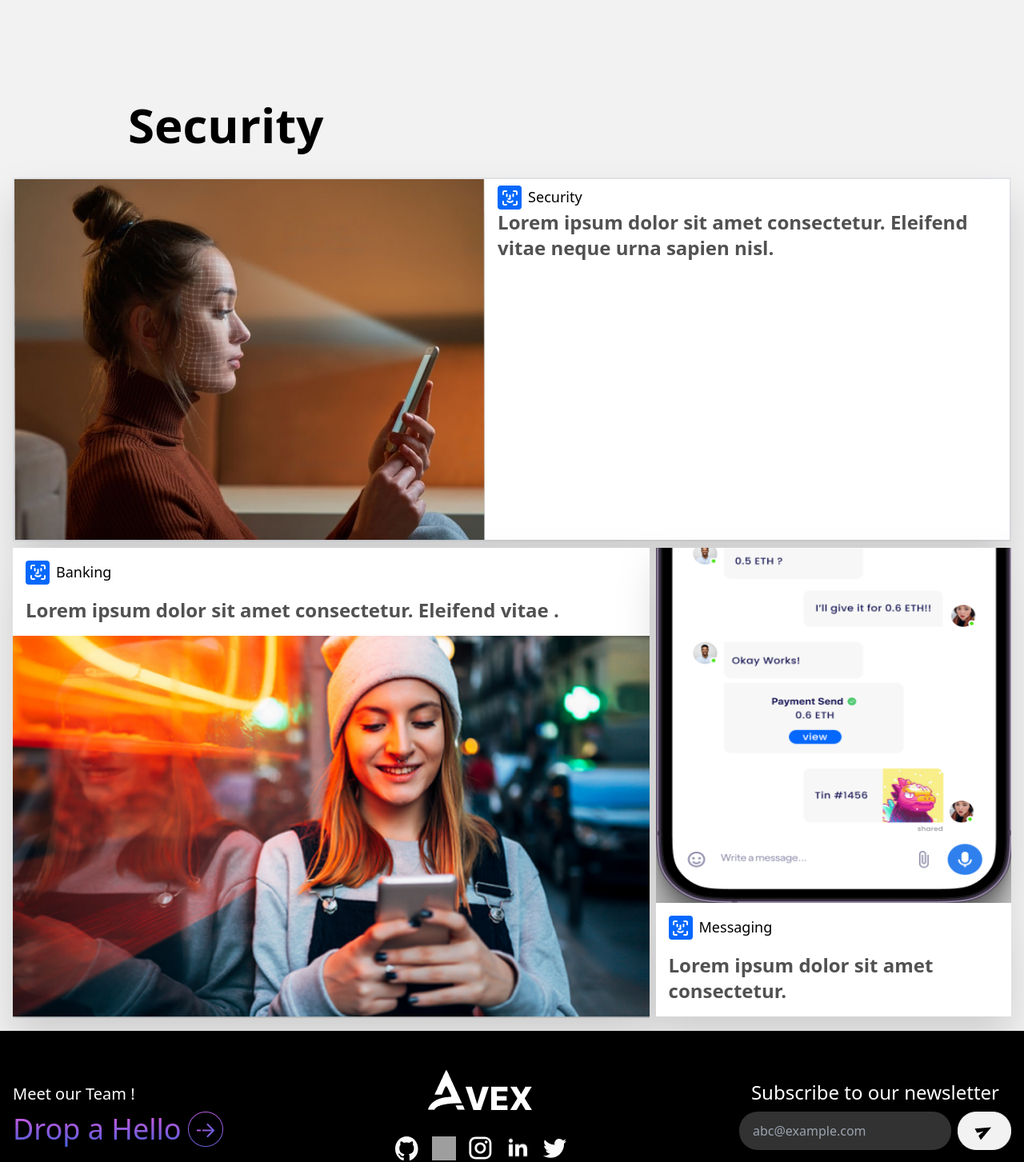
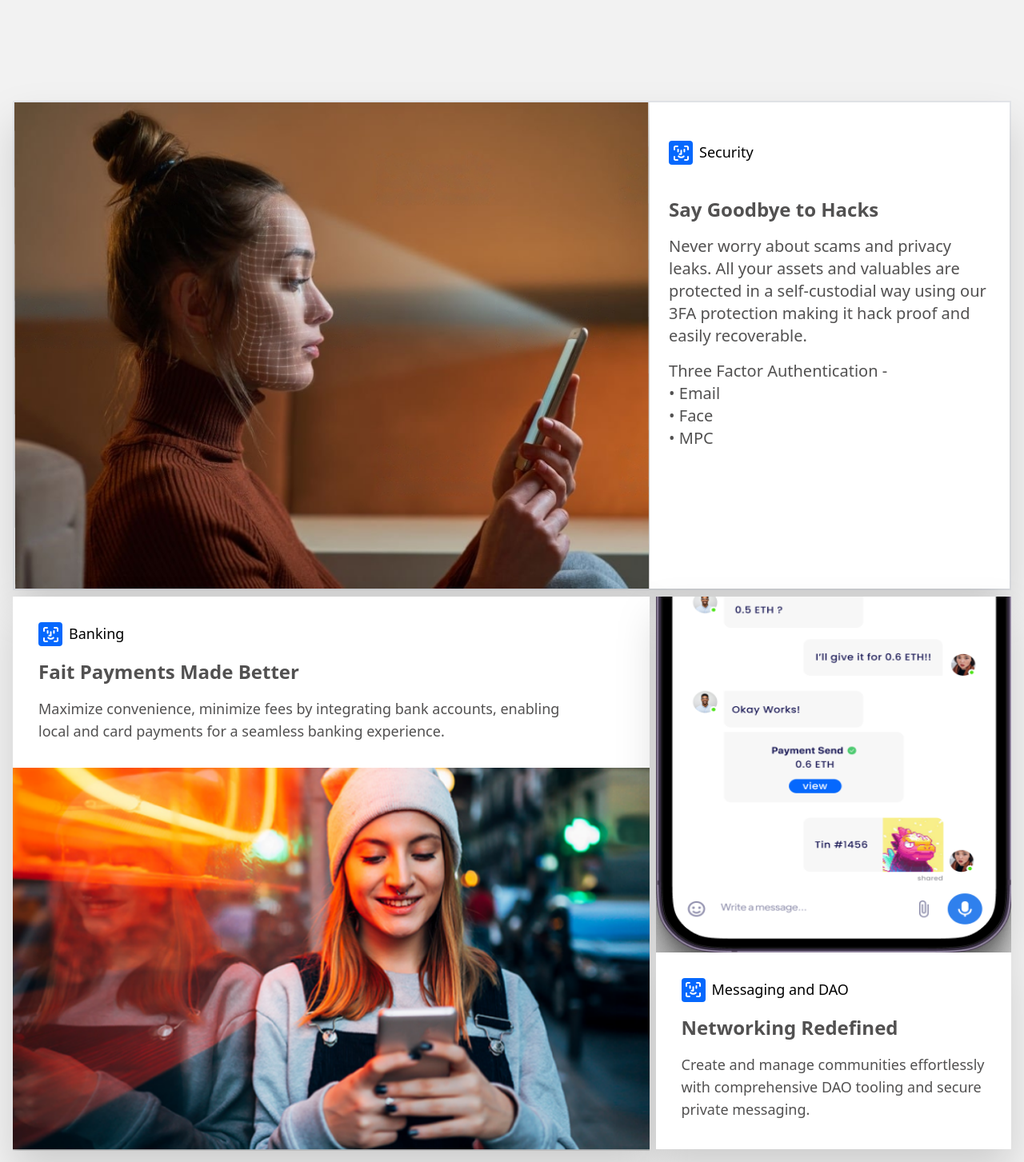
Before and after one commit to KartikeyCode/avex-website2023, a React (Create React App) app: page / in a window 1280 px wide. Shown: the part 3128-4581 px from the top of the page at 80% size. Built offline with nearby package versions, Linux system fonts and the light colour scheme; no server answers; grey boxes are pictures that could not be loaded; the HTML template or start-up script is replaced by a standard one.

Commit message:
add data to collage section

```diff
--- a/src/components/Collage.jsx
+++ b/src/components/Collage.jsx
@@ -35,13 +35,8 @@ const Collage = () => {
 
 
   return (
-    <div className="grid grid-cols-1 sm:grid-cols-[1.79fr_1fr] gap-2 p-4 max-w-7xl mx-auto">
-      <motion.h1 ref={ref}
-        style={{
-          transform: isInView ? "none" : "translateY(-100px)",
-          opacity: isInView ? 1 : 0,
-          transition: "all 0.9s cubic-bezier(0.17, 0.55, 0.55, 1) 0.5s",
-        }}  className=" col-span-full font-bold text-[#000] text-6xl self-start ml-5 md:ml-36 mb-7"> Security </motion.h1>
+    <div className="mb-36 grid grid-cols-1 sm:grid-cols-[1.79fr_1fr] gap-2 p-4 max-w-7xl mx-auto">
+
       <motion.div
         ref={ref}
         style={{
@@ -53,12 +48,14 @@ const Collage = () => {
       >
         <div className="col-span-full flex flex-col sm:flex-row drop-shadow-2xl">
           <div className=""><img src="/images/Banner1.png" alt="Girl"/></div>
-          <div className="bg-white px-4 py-2">
-            <div className="flex gap-2">
+          <div className="bg-white px-6 py-2">
+            <div className="flex gap-2 py-10">
               <div className="rounded-[4px] flex justify-center items-center bg-[#0568FD] w-[30px] h-[30px]"><img src={smile} alt="smile"/></div>
-              <h1 className="text-[#000] font-medium text-lg">{" "}Security{" "}</h1>
+              <h1 className="text-[#000] font-medium text-lg ">{" "}Security{" "}</h1>
             </div>
-            <p className="text-[#525151] text-2xl font-bold">Lorem ipsum dolor sit amet consectetur. Eleifend vitae neque urna sapien nisl.</p>
+            <h1 className="text-[#525151] text-2xl font-bold  mb-4"> Say Goodbye to Hacks </h1>
+            <p className="text-[#525151] font-medium text-xl  max-w-md">Never worry about scams and privacy leaks. All your assets and valuables are protected in a self-custodial way using our 3FA protection making it hack proof and easily recoverable.  </p>
+            <p className="text-[#525151] font-medium text-xl mt-4 max-w-md">Three Factor Authentication -<br/> • Email <br/>• Face <br/>• MPC </p>
           </div>
         </div>
       </motion.div>
@@ -67,12 +64,13 @@ const Collage = () => {
         // style={style1}
         className="col-start-1 col-end-2 flex flex-col drop-shadow-2xl"
       >
-        <div className="flex flex-col bg-white p-4">
+        <div className="flex flex-col px-8 py-8 bg-white p-4">
           <div className="flex gap-2">
             <div className="rounded-[4px] flex justify-center items-center bg-[#0568FD] w-[30px] h-[30px]"><img src={smile} alt="smile"/></div>
             <h1 className="text-[#000] font-medium text-lg">{" "}Banking{" "}</h1>
           </div>
-          <p className="text-[#525151] mt-4 text-2xl font-bold">{" "}Lorem ipsum dolor sit amet consectetur. Eleifend vitae .{" "}</p>
+          <h1 className="text-[#525151] mt-4 text-2xl font-bold">{" "}Fait Payments Made Better{" "}</h1>
+          <p className="text-[#525151] mt-4 text-lg font-normal max-w-2xl">{" "}Maximize convenience, minimize fees by integrating bank accounts, enabling local and card payments for a seamless banking experience.{" "}</p>
         </div>
         <img
           alt="girlphone2"
@@ -85,12 +83,13 @@ const Collage = () => {
         className="flex flex-col drop-shadow-2xl"
       >
         <img alt="iphone" src="/images/Banner3.png" className="aspect-square"/>
-        <div className="flex flex-col p-4 bg-white">
+        <div className="flex flex-col p-4 py-8 px-8 bg-white">
           <div className="flex gap-2">
             <div className="rounded-[4px] flex justify-center items-center bg-[#0568FD] w-[30px] h-[30px]"><img src={smile} alt="smile"/></div>
-            <h1 className="text-[#000] font-medium text-lg">{" "}Messaging{" "}</h1>
+            <h1 className="text-[#000] font-medium text-lg">{" "}Messaging and DAO{" "}</h1>
           </div>
-            <p className="text-[#525151] mt-4 text-2xl font-bold">{" "}Lorem ipsum dolor sit amet consectetur.{" "}</p>
+            <h1 className="text-[#525151] mt-4 text-2xl font-bold">{" "}Networking Redefined{" "}</h1>
+            <p className="text-[#525151] mt-4 text-lg font-normal mb-1">{" "}Create and manage communities effortlessly with comprehensive DAO tooling and secure private messaging.{" "}</p>
         </div>
       </motion.div>
 
```
